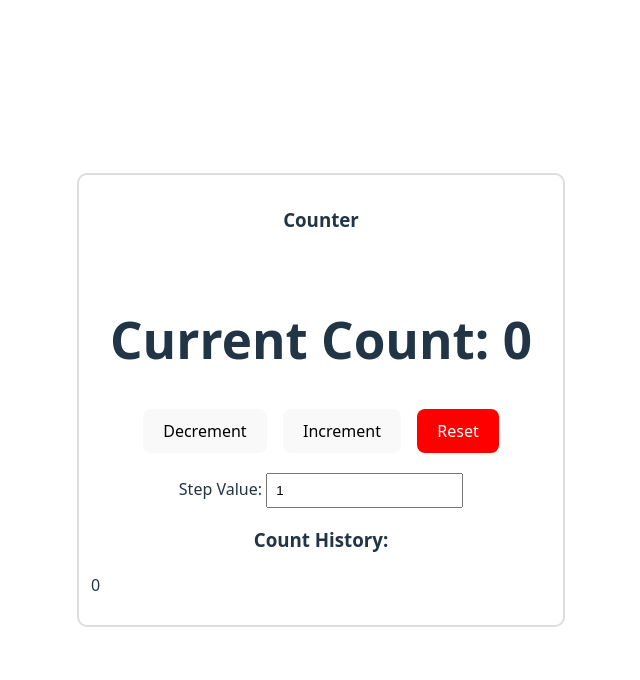
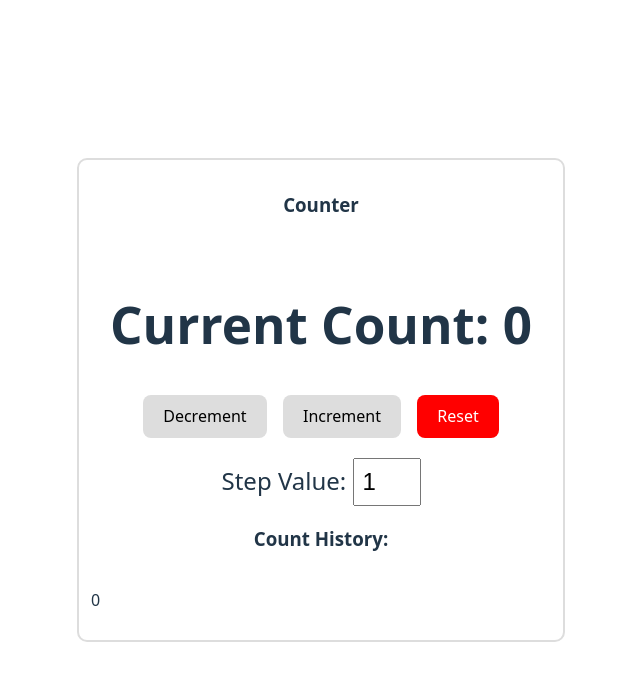
Before and after one commit to jjacque1/React-Counter-with-useEffect, a React (Vite) app: page / in a window 1280 px wide. Shown: the top 680 px of the page, without its empty margins (319-959 px from the left). Built offline with nearby package versions, Linux system fonts and the light colour scheme.

Commit message:
final testing done, readme.md updated

```diff
--- a/src/App.css
+++ b/src/App.css
@@ -8,6 +8,7 @@
 
 button {
   margin: 8px;
+  background-color: #ddd;
 }
 
 .btn-red {
@@ -15,12 +16,23 @@ button {
   color: white;
 }
 
+label {
+  font-size: 24px;
+}
+
 input {
   padding: 8px;
   margin-top: 12px;
+  font-size: 24px;
+  width: 48px;
+
 }
 
 .container {
+  display: flex;
+  flex-direction: column;
+  justify-content: center;
+  align-items: center;
   border: 2px solid #ddd;
   padding: 12px;
   border-radius: 10px;
--- a/src/components/AdvancedCounter.tsx
+++ b/src/components/AdvancedCounter.tsx
@@ -138,7 +138,7 @@ export default function Counter() {
         </button>
       </div>
       <div>
-        <label htmlFor="step">Step Value: </label>
+        <label>Step Value: </label>
         <input type="number" min={1} value={step} onChange={handleStep} />
       </div>
       <h3>Count History:</h3>
```
Also changed, not shown: counterAppScreenShot.png (added), 1 other file (tests, documents, lock files or other folders).
